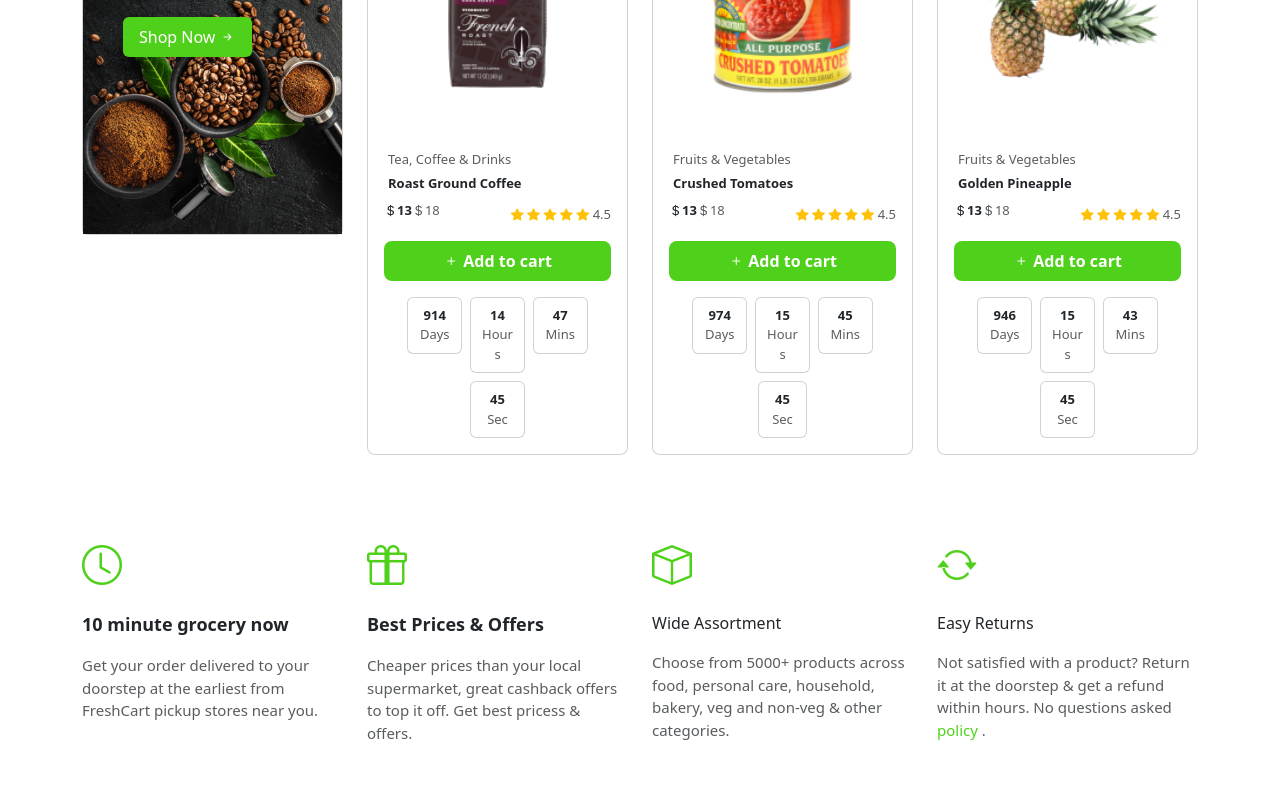
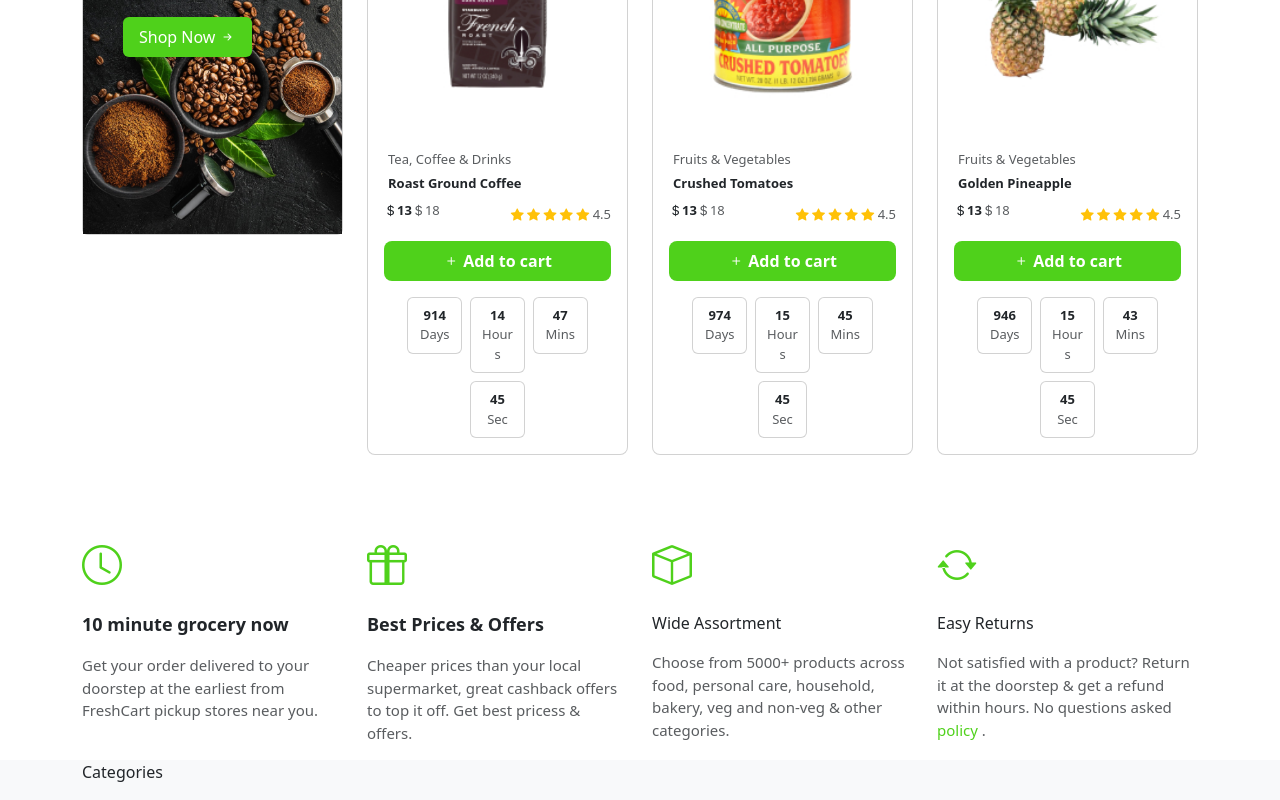
Before and after one commit to Madhu12061993/react-task-freshcart, a React (Vite) app: page / in a window 1280 px wide. Shown: the part 2234-3034 px from the top of the page. Before the commit the page ends 2994 px from the top, so only its background shows below. Built offline with nearby package versions, Linux system fonts and the light colour scheme.

Commit message:
changed lastall

```diff
--- a/src/App.tsx
+++ b/src/App.tsx
@@ -4,7 +4,7 @@ import BestSells from './component/BestSells'
 import FeatureCarousal from './component/FeatureCarousal'
 import Final from './component/Final'
 import FreshCart from './component/FreshCart'
-// import LastAll from './component/LastAll'
+import LastAll from './component/LastAll'
 import Navbr from './component/Navbr'
 import PopularProducts from './component/PopularProducts'
 import Shop from './component/Shop'
@@ -23,7 +23,7 @@ function App() {
         <BestSells />
         <Final />
       </div>
-      {/* <LastAll /> */}
+      <LastAll />
     </>
   )
 }
--- a/src/component/LastAll.tsx
+++ b/src/component/LastAll.tsx
@@ -1,10 +1,51 @@
 
 const LastAll = () => {
-  return (
-    <div>
+    return (
+        <>
+            <div className="container-fluid bg-light">
+                <div className="container">
+                    <div className="col">
+                        <p>Categories</p>
+                        <div className="row">
+                        </div>
+                    </div>
+                </div>
+            </div>
+        </>
 
-    </div>
-  )
+    )
+
 }
 
-export default LastAll
+export default LastAll;
+{/* <div className="col">
+                            <p>Vegetables & Fruits</p>
+                            <p>Breakfast & instant food</p>
+                            <p>Bakery & Biscuits</p>
+                            <p>Atta, rice & dal</p>
+                            <p>Sauces & spreads</p>
+                            <p>Organic & gourmet</p>
+                            <p>Baby care</p>
+                            <p>Cleaning essentials</p>
+                            <p>Personal care</p>
+                        </div>
+                        <div className="col>
+                            <p>Dairy, bread & eggs</p>
+                            <p>Cold drinks & juices</p>
+                            <p>Tea, coffee & drinks</p>
+                            <p>Masala, oil & more</p>
+                            <p>Chicken, meat & fish</p>
+                            <p>Paan corner</p>
+                            <p>Pharma & wellness</p>
+                            <p>Home & office</p>
+                            <p>Pet care</p>
+                        </div>
+                        </div>
+
+                    </div>
+                    <div className="col-2">dff</div>
+                    <div className="col-2">df</div>
+                    <div className="col-2">vv</div>
+                    <div className="col-2">cc</div>
+                </div>
+            </div> */}
```
